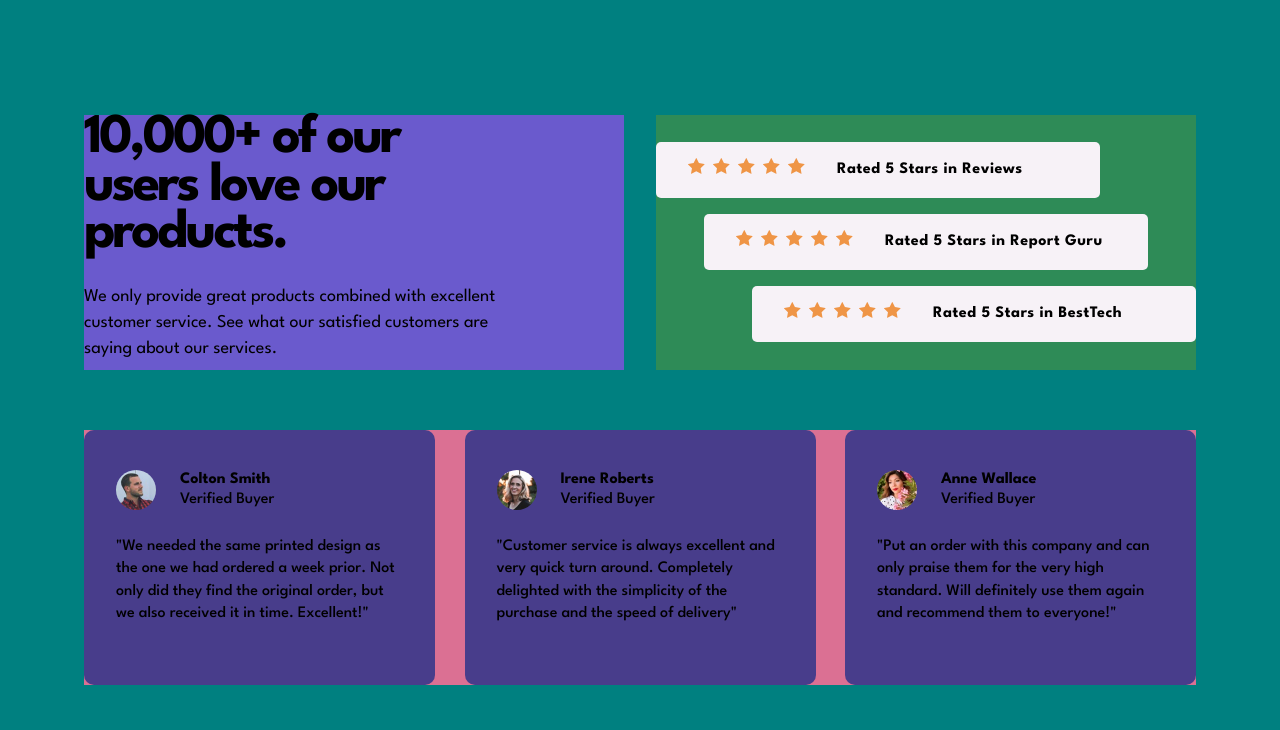
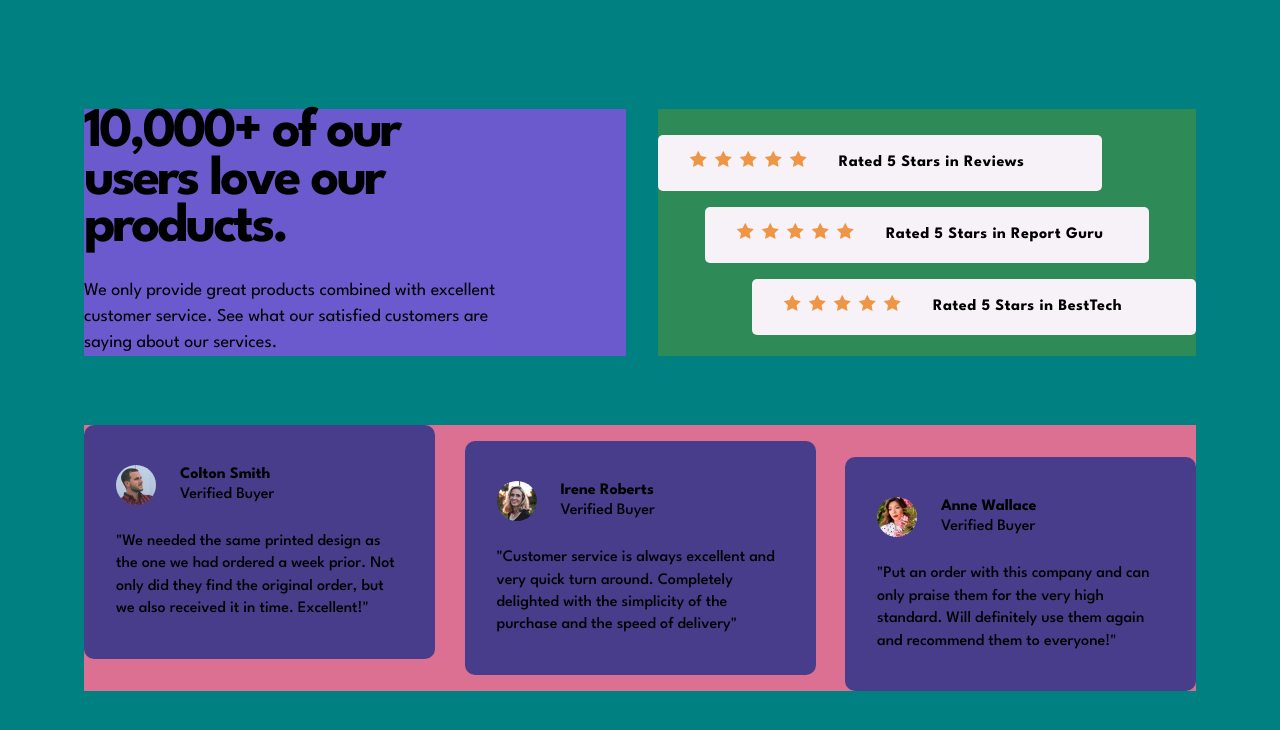
Before and after one commit to ag7621/fem-social-proof-section, a plain HTML site: page index.html in a window 1280 px wide. Drawn offline with Linux system fonts and the light colour scheme.

Commit message:
update html, styles
reconfigured layout for flex instead of grid

```diff
--- a/index.html
+++ b/index.html
@@ -15,6 +15,8 @@
 
 <body>
     <main class="container">
+
+        <section class="hero">
             <section class="headline">
                 <h1 class="headline__title">10,000+ of our users love our products.</h1>
                 <p class="headline__text">
@@ -22,7 +24,6 @@
                     customers are saying about our services.
                 </p>
             </section>
-
             <section class="ratings">
                 <div class="ratings__card">
                     <div class="stars">
@@ -55,9 +56,9 @@
                     <span>Rated 5 Stars in BestTech</span>
                 </div>
             </section>
+        </section>
 
         <section class="reviews">
-
             <figure class="reviews__card">
                 <div class="user__info">
                     <img class="user__img" src="images/image-colton.jpg" alt="">
@@ -71,7 +72,6 @@
                     the original order, but we also received it in time. Excellent!"
                 </blockquote>
             </figure>
-
             <figure class="reviews__card">
                 <div class="user__info">
                     <img class="user__img" src="images/image-irene.jpg" alt="">
@@ -85,7 +85,6 @@
                     simplicity of the purchase and the speed of delivery"
                 </blockquote>
             </figure>
-
             <figure class="reviews__card">
                 <div class="user__info">
                     <img class="user__img" src="images/image-anne.jpg" alt="">
@@ -100,6 +99,7 @@
                 </blockquote>
             </figure>
         </section>
+
     </main>
 </body>
 
--- a/style.css
+++ b/style.css
@@ -90,29 +90,35 @@ body {
     font-family: 'League Spartan', sans-serif;
 
     display: grid;
-    place-content: center;
-}
-
-.flex {
-    display: flex;
+    /* place-content: center; */
+    justify-content: center;
+    align-items: center;
 }
 
 .container {
-    display: grid;
+    display: flex;
+    flex-direction: column;
+    row-gap: 4.313rem;
     max-width: 69.5rem;
-    grid-template-columns: 1fr 1fr;
+    /* grid-template-columns: 1fr 1fr;
     grid-template-rows: 1fr 1fr;
     grid-template-areas:
         "headline ratings"
-        "reviews reviews";
+        "reviews reviews"; */
+    /* column-gap: 2rem; */
+
+}
+
+.hero {
+    display: flex;
     column-gap: 2rem;
-    row-gap: 3.75rem;
 }
 
 .headline {
     background-color: slateblue;
+    width: 50%;
     padding-right: 7rem;
-    grid-area: headline;
+    /* grid-area: headline; */
 }
 
 .headline__title {
@@ -123,16 +129,19 @@ body {
 
 .headline__text {
     font-size: var(--fs-500);
-    margin: 1.625rem 0 0.5rem;
+    /* margin: 1.625rem 0 0.5rem; */
+    margin-top: 1.625rem;
     line-height: 1.45;
 }
 
 .ratings {
     display: flex;
     flex-direction: column;
-    justify-content: center;
+    /* justify-content: center; */
     align-items: center;
     gap: 1rem;
+    width: 50%;
+    padding-top: 1.625rem;
     background-color: seagreen;
     grid-area: ratings;
 }
@@ -171,16 +180,25 @@ body {
 .reviews {
     display: flex;
     justify-content: space-between;
+    align-items: center;
     background-color: palevioletred;
+    height: 16.625rem;
     grid-area: reviews;
-    /* gap: 1rem; */
+}
+
+.reviews figure:first-child {
+    align-self: flex-start;
+}
+
+.reviews figure:last-child {
+    align-self: flex-end;
 }
 
 .reviews__card {
     background-color: darkslateblue;
     border-radius: 10px;
     max-width: 21.938rem;
-    padding: 2.5rem 2rem;
+    padding: 2.5rem 2rem 2.375rem;
     font-size: var(--fs-450);
     font-weight: var(--fw-medium);
 }
@@ -205,3 +223,14 @@ body {
 blockquote {
     line-height: 1.4;
 }
+
+@media (max-width: 1175px) {
+
+    .hero {
+        flex-direction: column;
+    }
+
+    .reviews {
+        flex-direction: column;
+    }
+}
```
Lines whose indentation alone changed are shown as unchanged.
